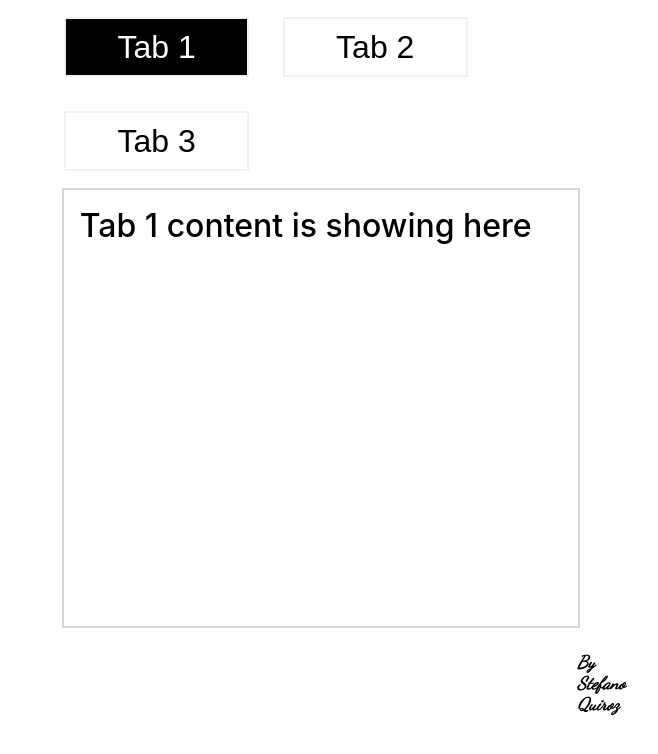
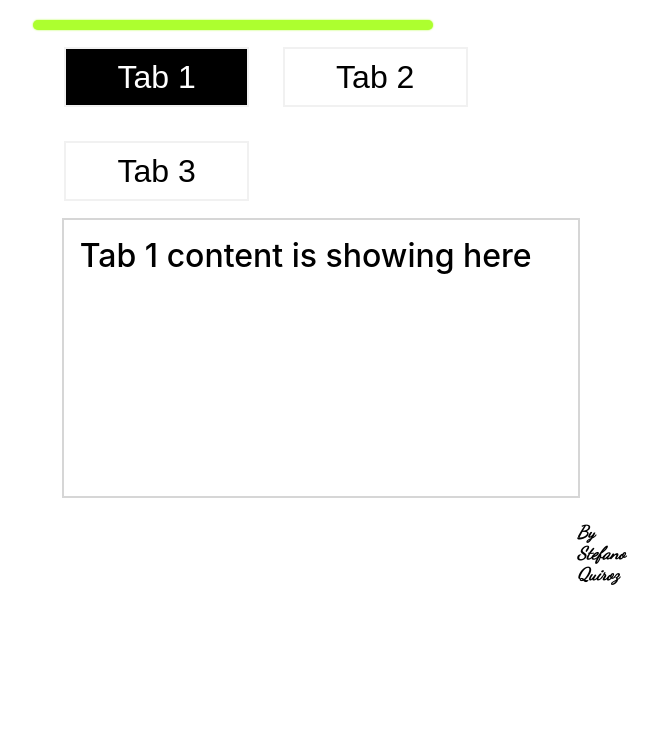
Before and after one commit to StefanoQuiroz/REACT-MERN, a React (Create React App) app in the folder tabs/: page / in a window 1280 px wide. Shown: the top 754 px of the page, without its empty margins (319-977 px from the left). Built offline with nearby package versions, Linux system fonts and the light colour scheme.

Commit message:
Tabs Own Version 100% with animation using keyframes style-components

```diff
--- a/tabs/src/App.js
+++ b/tabs/src/App.js
@@ -1,9 +1,11 @@
 import React from 'react';
 import './sass/App.scss';
 import Tabs from './components/Tabs'
+import LoadingSlide from './components/LoadingSlider'
 function App() {
   return (
     <div className="App">
+      <LoadingSlide/>
       <Tabs/>
     </div>
   );
--- /dev/null
+++ b/tabs/src/components/LoadingSlider.js
@@ -0,0 +1,47 @@
+import styled, {keyframes} from 'styled-components';
+
+const sideToSideSlide = keyframes`
+    0%{
+        background: aqua;
+        box-shadow: 0 0 2px aqua;
+        width: 80px;
+        left: 0;
+    }
+    25%{
+        background: aqua;
+        box-shadow: 0 0 2px aqua;
+        width: 400px;
+        left: 0;
+    }
+    50%{
+        background: greenyellow;
+        box-shadow: 0 0 2px greenyellow;
+        width: 10px;
+        left: 390px;
+    }
+    75%{
+        background: greenyellow;
+        box-shadow: 0 0 2px greenyellow;
+        width: 400px;
+        left: 0;
+    }
+    100%{
+        background: aqua;
+        box-shadow: 0 0 2px aqua;
+        width: 80px;
+        left: 0;
+    }
+`;
+
+const LoadingSlide = styled.div`
+    position: relative;
+    margin-top: 20px;
+    height: 10px;
+    width: 10px;
+    border-radius: 5px;
+    background: aqua;
+    box-shadow: 0 0 0px aqua;
+    animation: ${sideToSideSlide} 2s ease infinite;
+`;
+
+export default LoadingSlide;
--- a/tabs/src/sass/App.scss
+++ b/tabs/src/sass/App.scss
@@ -9,7 +9,7 @@
     .results{
         box-sizing: border-box;
         width: 90%;
-        height: 55vh;
+        height: 35vh;
         border: 2px solid #d6d6d6;
         margin:auto;
         padding: 1rem;
```
